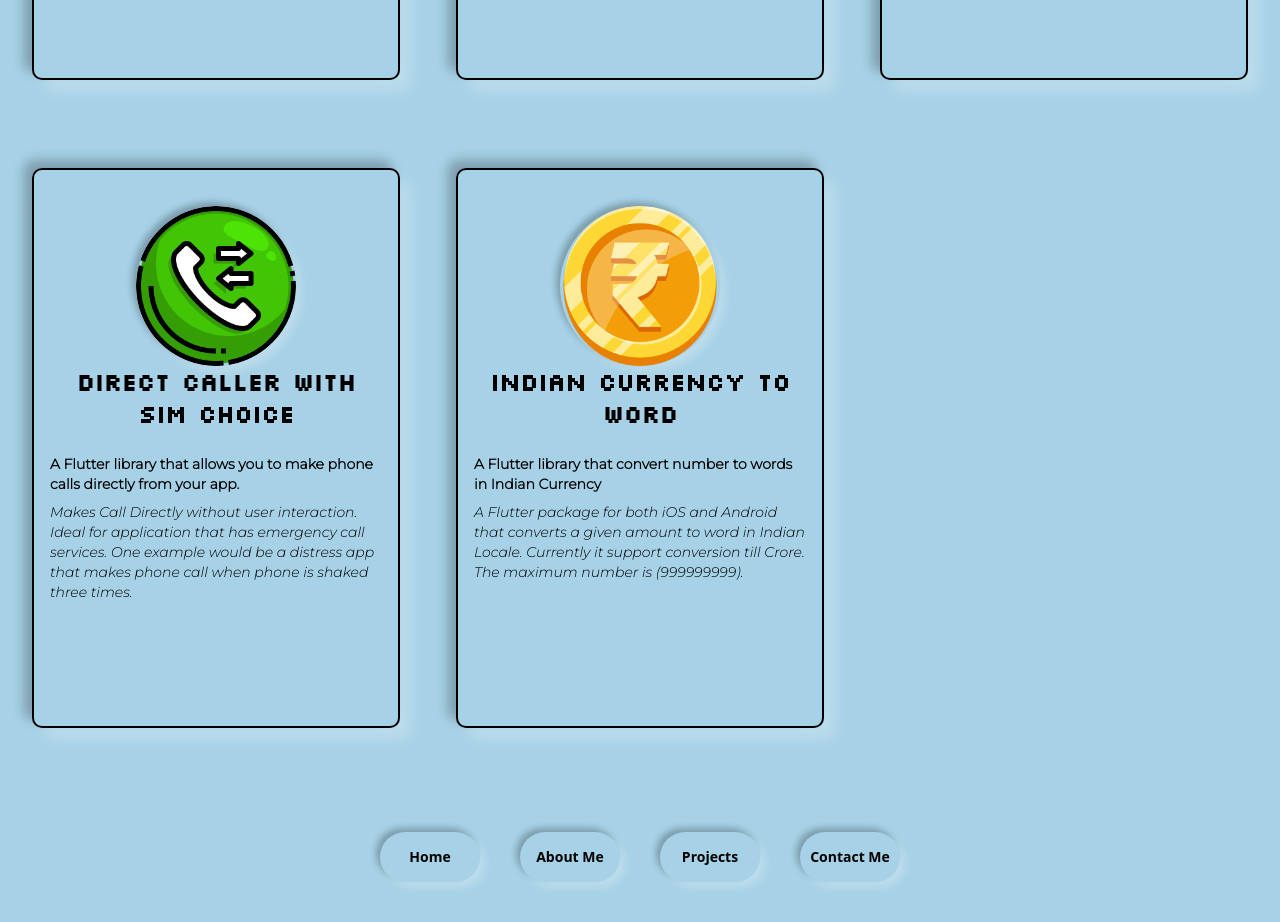
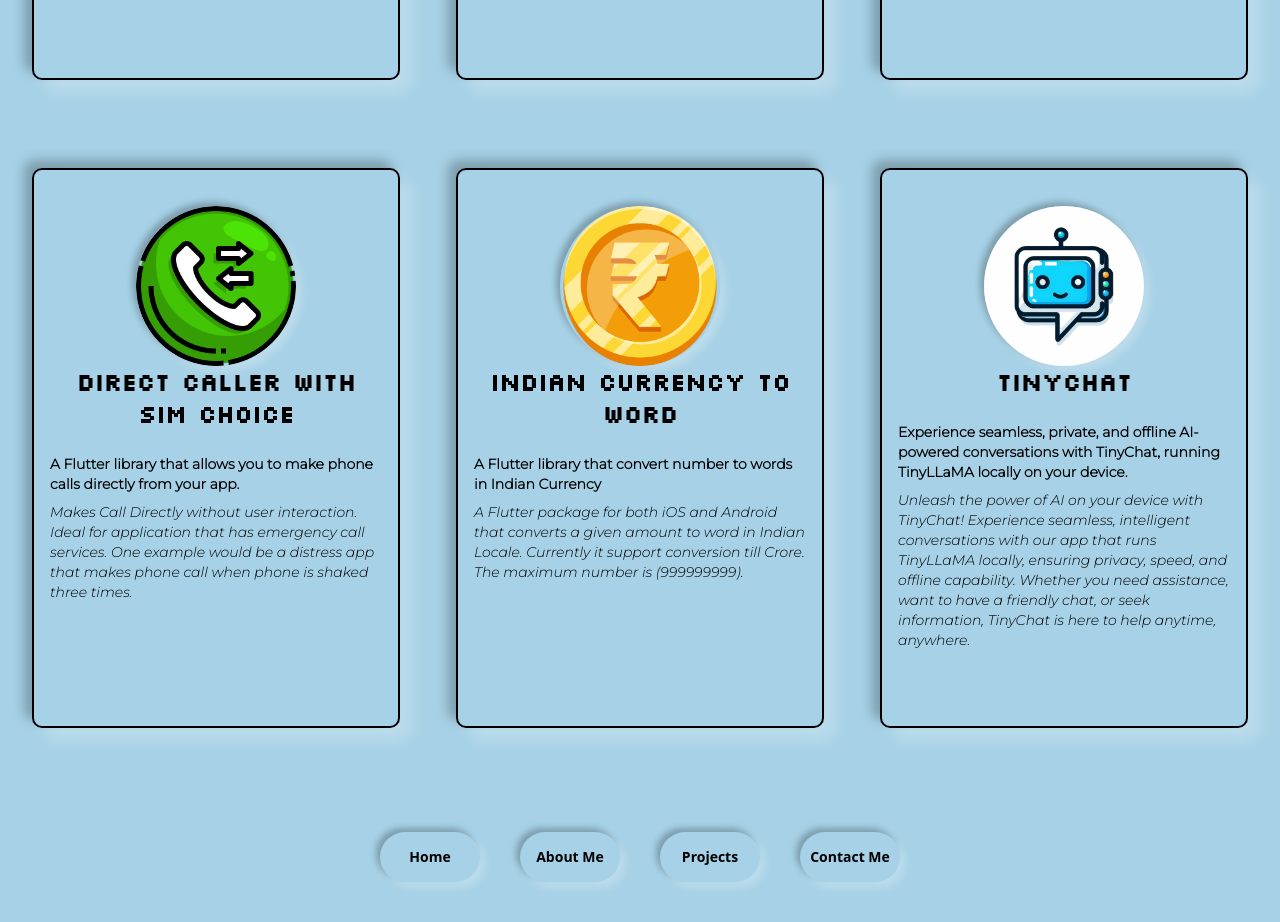
Before and after one commit to kuromadara/portfolio, a Next.js app: page /projects in a window 1280 px wide. Shown: the part 700-1622 px from the top of the page. Built offline with nearby package versions, Linux system fonts and the light colour scheme; a web font is replaced by a local one.

Commit message:
tiny chat

```diff
--- a/pages/projects/index.tsx
+++ b/pages/projects/index.tsx
@@ -45,7 +45,15 @@ const PROJECTS = [
       description: "A Flutter library that convert number to words in Indian Currency",
       detail: "A Flutter package for both iOS and Android that converts a given amount to word in Indian Locale. Currently it support conversion till Crore. The maximum number is (999999999). ",
       link: 'https://github.com/kuromadara/indian_currency_to_word'
-  },
+    },
+    {
+      id: 5,
+      title: 'TinyChat',
+      image: '/static/images/Chat.png',
+      description: "Experience seamless, private, and offline AI-powered conversations with TinyChat, running TinyLLaMA locally on your device.",
+      detail: "Unleash the power of AI on your device with TinyChat! Experience seamless, intelligent conversations with our app that runs TinyLLaMA locally, ensuring privacy, speed, and offline capability. Whether you need assistance, want to have a friendly chat, or seek information, TinyChat is here to help anytime, anywhere. ",
+      link: 'https://github.com/kuromadara/indian_currency_to_word'
+    },
 
 
 ]
```
Also changed, not shown: public/static/images/chat.png (added).
